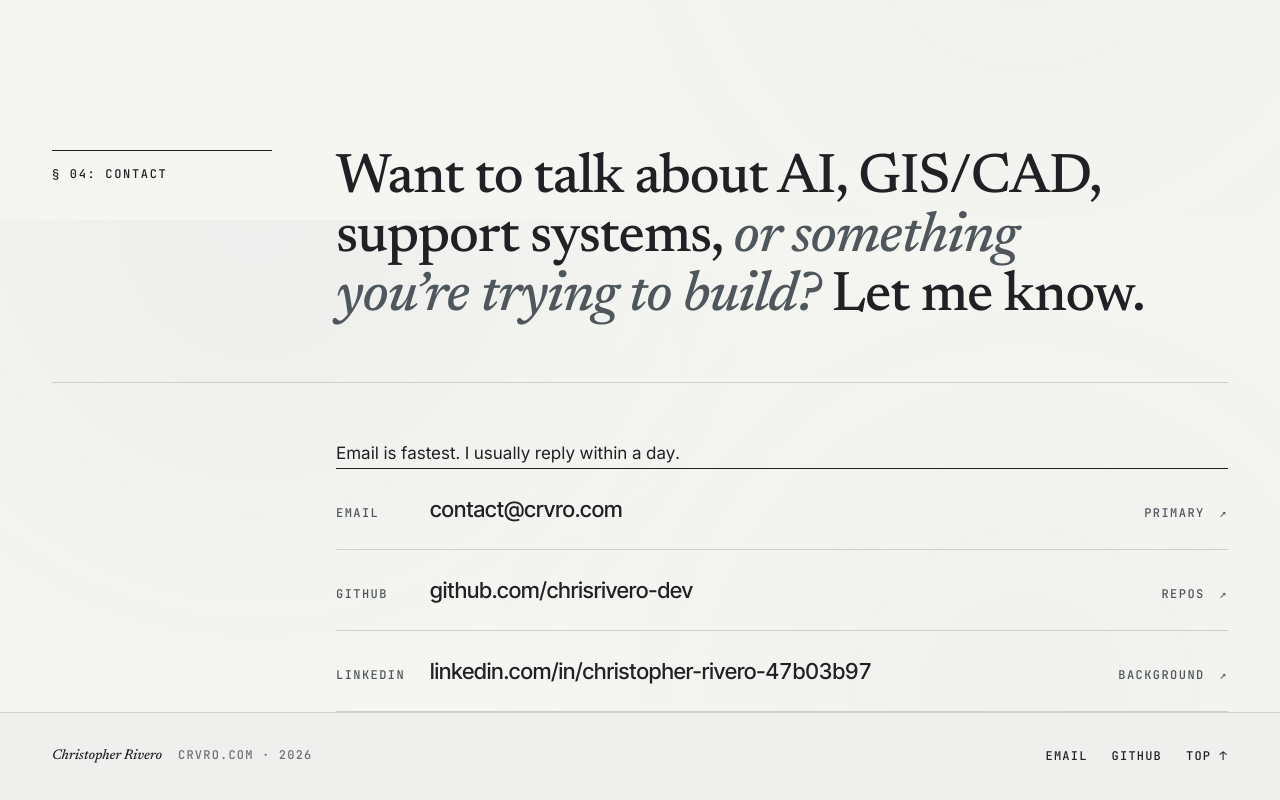
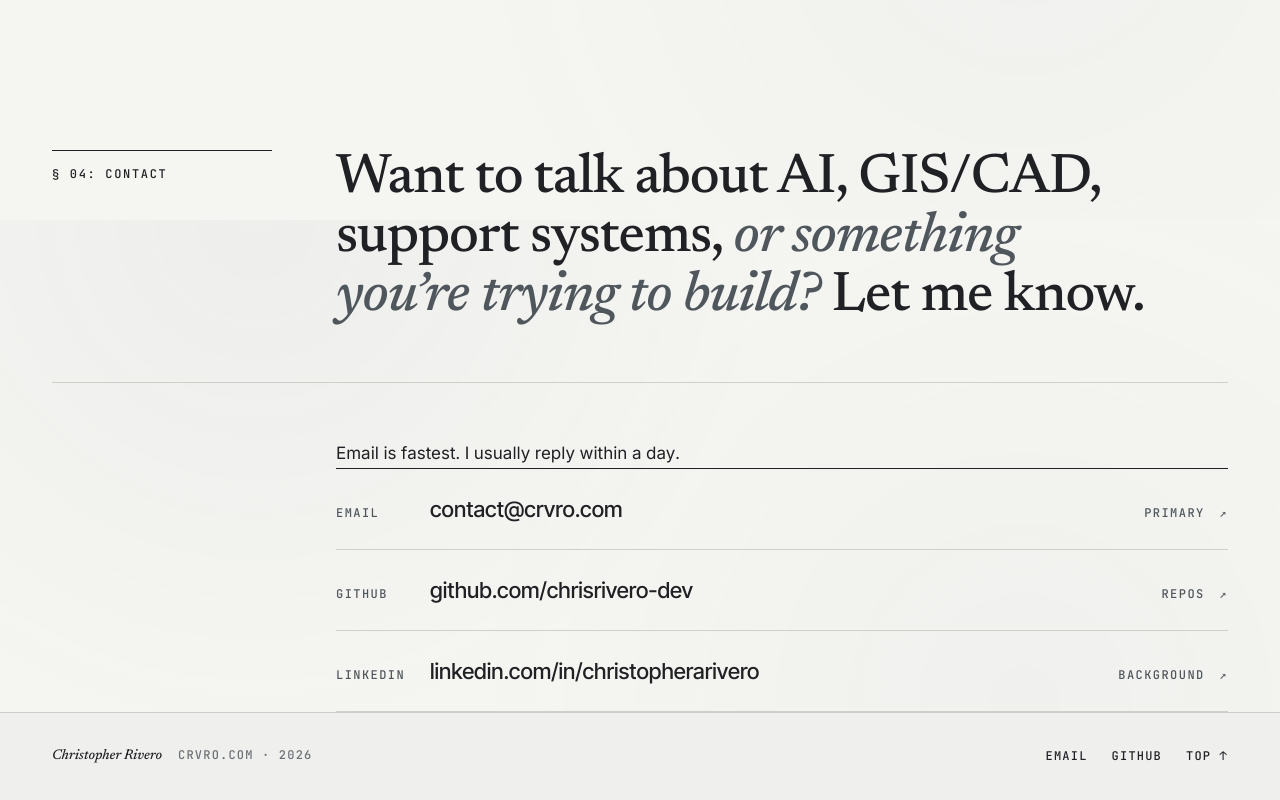
Before and after one commit to chrisrivero-dev/crvro-portfolio, a React (Vite) app: page / in a window 1280 px wide. Shown: the part 9380-10180 px from the top of the page. Built offline with nearby package versions, Linux system fonts and the light colour scheme; no server answers.

Commit message:
Update LinkedIn profile URL

```diff
--- a/src/components/Contact.jsx
+++ b/src/components/Contact.jsx
@@ -31,8 +31,8 @@ export default function Contact() {
                 <span className="left"><span className="lab">GitHub</span>github.com/chrisrivero-dev</span>
                 <span className="right">repos <span className="ar">↗</span></span>
               </a>
-              <a href="https://www.linkedin.com/in/christopher-rivero-47b03b97/" target="_blank" rel="noreferrer" className="reveal">
-                <span className="left"><span className="lab">LinkedIn</span>linkedin.com/in/christopher-rivero-47b03b97</span>
+              <a href="https://www.linkedin.com/in/christopherarivero" target="_blank" rel="noreferrer" className="reveal">
+                <span className="left"><span className="lab">LinkedIn</span>linkedin.com/in/christopherarivero</span>
                 <span className="right">background <span className="ar">↗</span></span>
               </a>
             </div>
```
